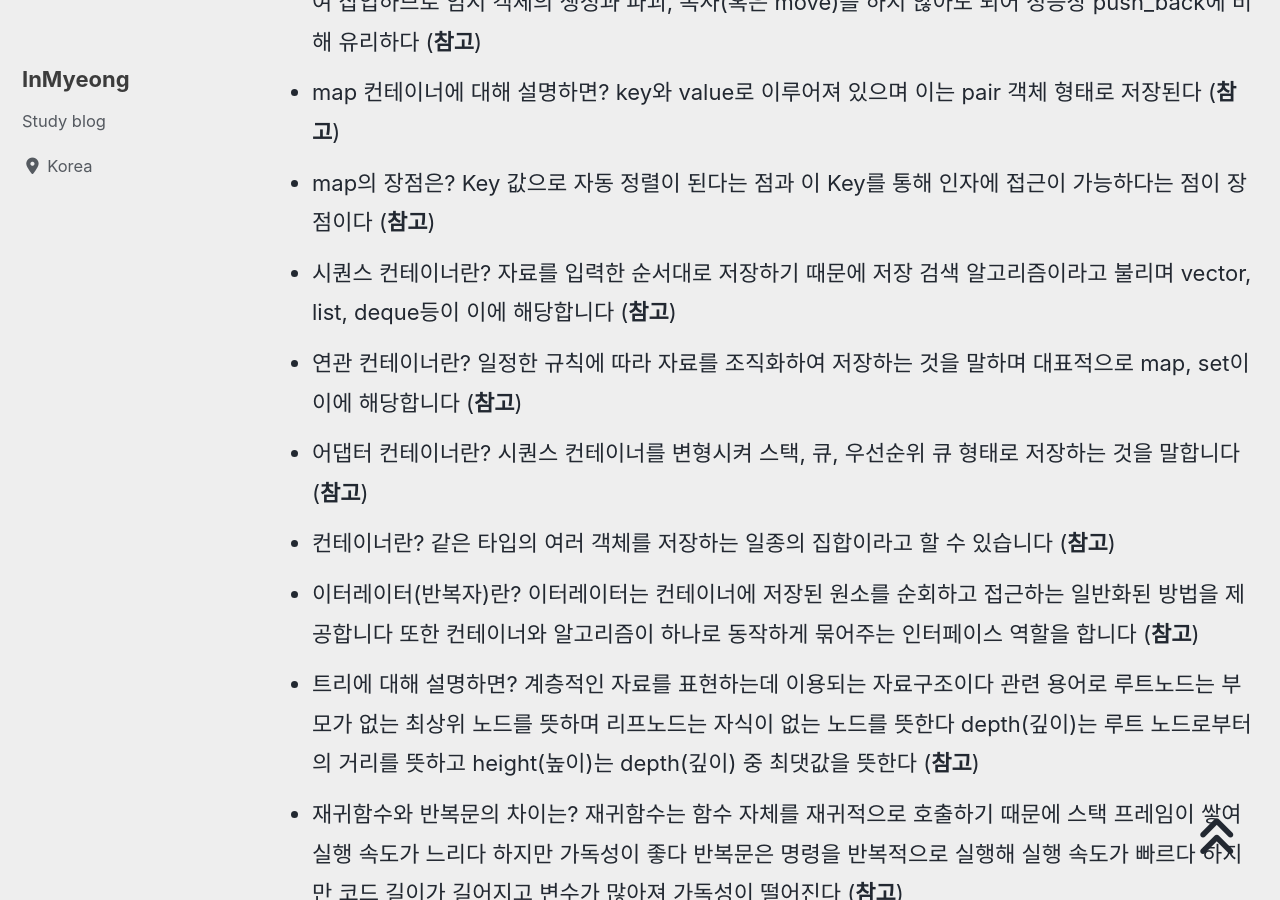
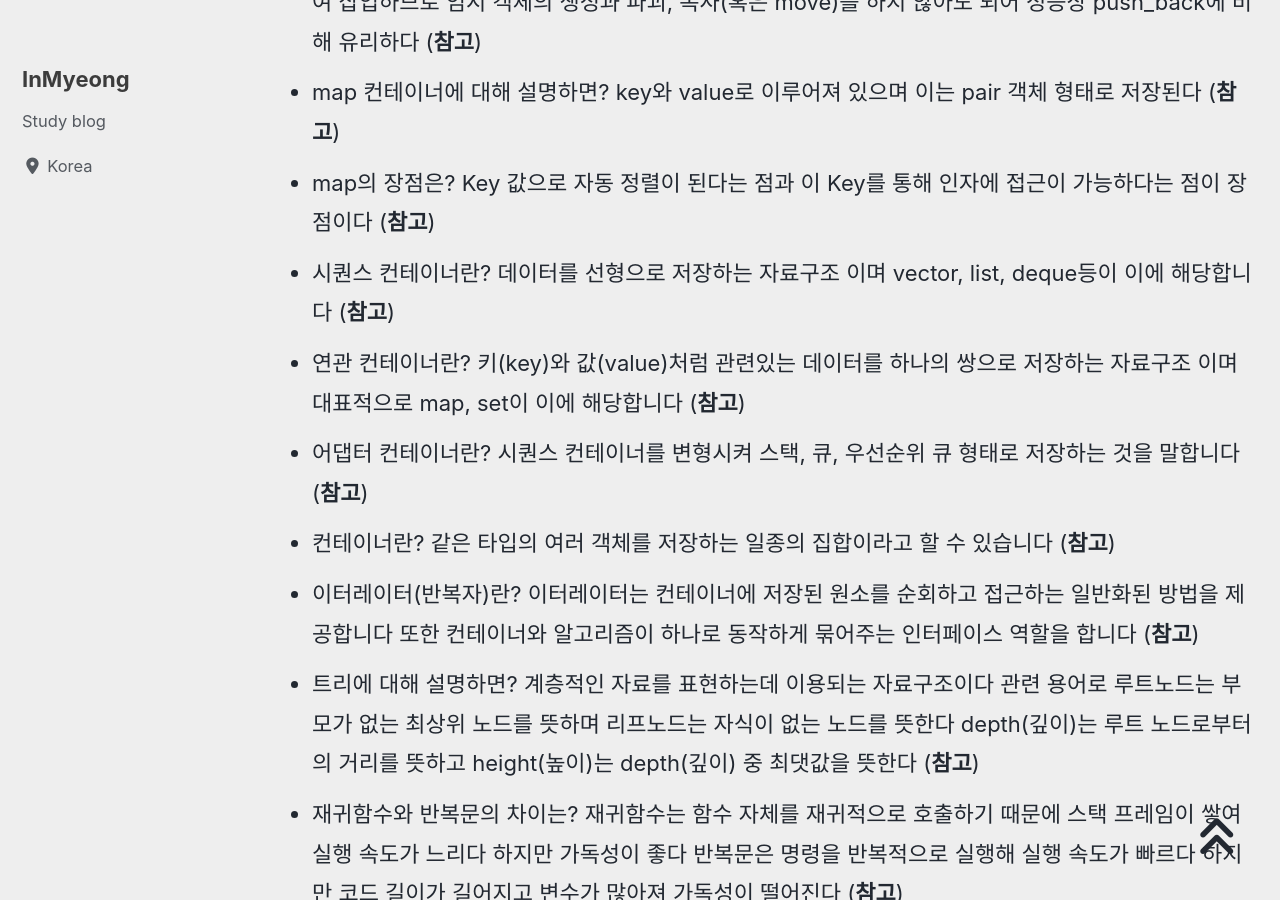
Before and after one commit to devMyeong/devMyeong.github.io, a Jekyll site: the page built from _posts/cs/2022-09-05-블로그-면접준비.md, in a window 1280 px wide and 900 px high, scrolled down 13855 px. Built offline with Jekyll 4.4.1, drawn with Linux system fonts in a browser that asks for light colours; cached includes are drawn as plain includes; nearby versions of some CDN libraries; some web fonts are replaced; comment, search, counter and statistics services are not loaded.

Commit message:
Chore : 자료구조 내용 수정

```diff
--- a/_posts/cs/2022-09-05-블로그-면접준비.md
+++ b/_posts/cs/2022-09-05-블로그-면접준비.md
@@ -134,8 +134,8 @@ last_modified_at: 2022-10-30
 - stl vector에서 push_back과 emplace_back의 차이에 대해 설명하면? push_back은 삽입할 객체를 받아 임시 객체를 만들고 push_back 내부에서 복사가 일어난 뒤 vector에 추가를 한다 emplace_back은 삽입할 객체의 생성자를 위한 인자들을 받아 std::vector 내에서 직접 객체를 생성하여 삽입하므로 임시 객체의 생성과 파괴, 복사(혹은 move)를 하지 않아도 되어 성능상 push_back에 비해 유리하다 ([**참고**](https://sonagi87174.tistory.com/14))
 - map 컨테이너에 대해 설명하면? key와 value로 이루어져 있으며 이는 pair 객체 형태로 저장된다 ([**참고**](https://uncertainty-momo.tistory.com/46))
 - map의 장점은? Key 값으로 자동 정렬이 된다는 점과 이 Key를 통해 인자에 접근이 가능하다는 점이 장점이다 ([**참고**](https://underwatch.tistory.com/12))
-- 시퀀스 컨테이너란? 자료를 입력한 순서대로 저장하기 때문에 저장 검색 알고리즘이라고 불리며 vector, list, deque등이 이에 해당합니다 ([**참고**](https://cclient.tistory.com/m/12))
-- 연관 컨테이너란? 일정한 규칙에 따라 자료를 조직화하여 저장하는 것을 말하며 대표적으로 map, set이 이에 해당합니다 ([**참고**](https://cclient.tistory.com/m/12))
+- 시퀀스 컨테이너란? 데이터를 선형으로 저장하는 자료구조 이며 vector, list, deque등이 이에 해당합니다 ([**참고**](https://cclient.tistory.com/m/12))
+- 연관 컨테이너란? 키(key)와 값(value)처럼 관련있는 데이터를 하나의 쌍으로 저장하는 자료구조 이며 대표적으로 map, set이 이에 해당합니다 ([**참고**](https://cclient.tistory.com/m/12))
 - 어댑터 컨테이너란? 시퀀스 컨테이너를 변형시켜 스택, 큐, 우선순위 큐 형태로 저장하는 것을 말합니다 ([**참고**](https://cclient.tistory.com/m/12))
 - 컨테이너란? 같은 타입의 여러 객체를 저장하는 일종의 집합이라고 할 수 있습니다 ([**참고**](https://cclient.tistory.com/m/12))
 - 이터레이터(반복자)란? 이터레이터는 컨테이너에 저장된 원소를 순회하고 접근하는 일반화된 방법을 제공합니다 또한 컨테이너와 알고리즘이 하나로 동작하게 묶어주는 인터페이스 역할을 합니다 ([**참고**](https://cclient.tistory.com/m/12))
```
